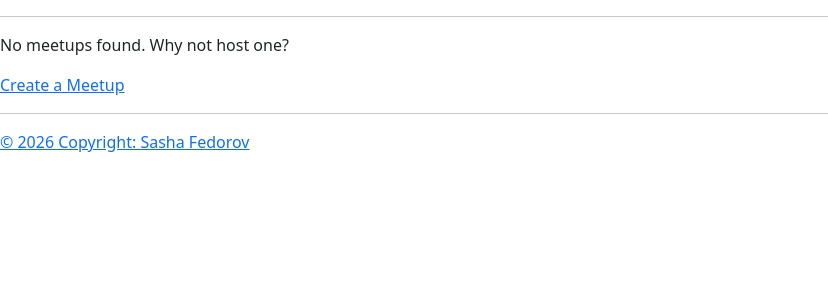
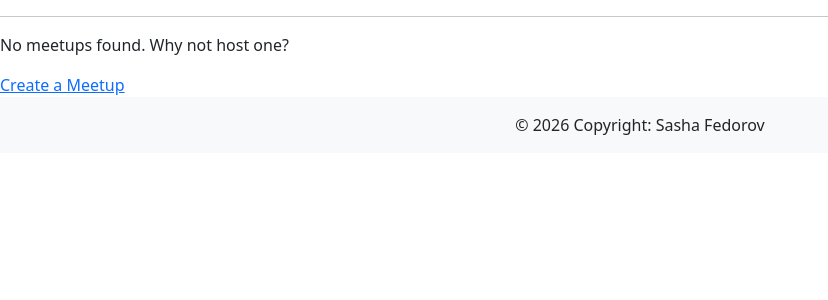
Before and after one commit to sasha-fedorov/meetmeet, a Django app: page / in a window 1280 px wide. Shown: the part 136-436 px from the top of the page, without its empty margins (0-828 px from the left). Run offline with Django 5.2, Linux system fonts and the light colour scheme; data that the repository does not hold is empty.

Commit message:
feat: style footer section in base template

```diff
--- a/templates/base.html
+++ b/templates/base.html
@@ -59,10 +59,8 @@
       {% endblock %}
     </main>
 
-    <footer>
-      <hr />
-
-      <a href="https://github.com/sasha-fedorov" target="_blank" rel="external">© 2026 Copyright: Sasha Fedorov</a>
+    <footer class="container-fluid text-center p-3 bg-body-tertiary">
+      <a class="link-dark link-underline-opacity-0" href="https://github.com/sasha-fedorov" target="_blank" rel="external">© 2026 Copyright: Sasha Fedorov</a>
     </footer>
 
     <!-- Bootstrap JS script -->
```
